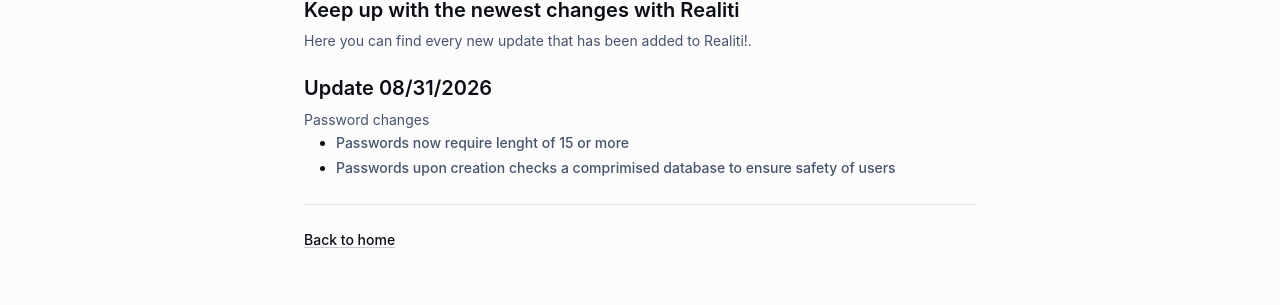
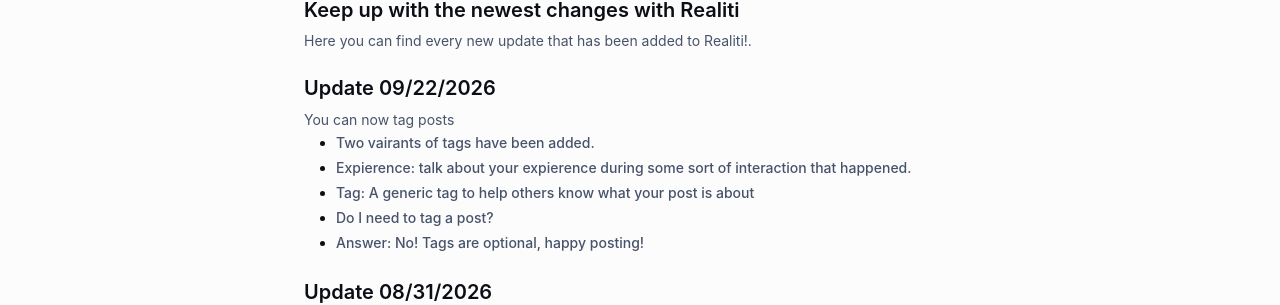
Before and after one commit to thegolriz/Realiti, a React (Create React App) app in the folder frontend/: page /releasenotes in a window 1280 px wide. Shown: the part 146-451 px from the top of the page. Built offline with nearby package versions, Linux system fonts and the light colour scheme; no server answers; the HTML template or start-up script is replaced by a standard one.

Commit message:
Added realease note for tags

```diff
--- a/frontend/src/pages/ReleaseNotes.jsx
+++ b/frontend/src/pages/ReleaseNotes.jsx
@@ -9,6 +9,17 @@
     title: 'Keep up with the newest changes with Realiti',
     body: 'Here you can find every new update that has been added to Realiti!.',
     items: [],
+  },
+  {
+    title: 'Update 09/22/2026',
+    body: 'You can now tag posts',
+    items: [
+      'Two vairants of tags have been added.',
+      'Expierence: talk about your expierence during some sort of interaction that happened.',
+      'Tag: A generic tag to help others know what your post is about',
+      'Do I need to tag a post?',
+      'Answer: No! Tags are optional, happy posting!',
+    ],
   },
   {
     title: 'Update 08/31/2026',
```
